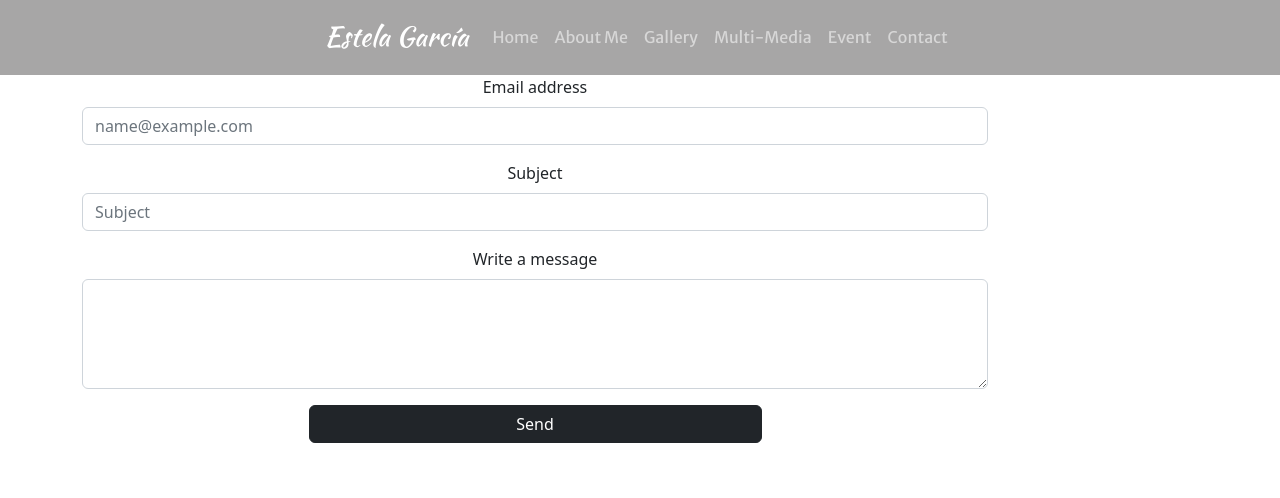
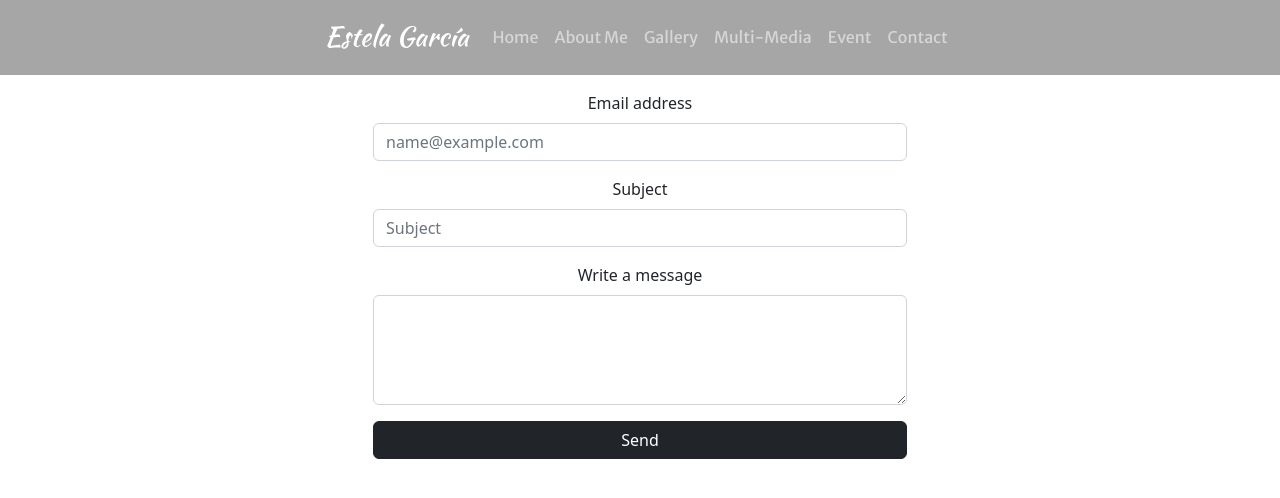
Before and after one commit to thusspokedata/estela-garcia-website, a React (Create React App) app in the folder client/: page /contact in a window 1280 px wide. Shown: the top 498 px of the page. Built offline with nearby package versions, Linux system fonts and the light colour scheme.

Commit message:
flexbox on contactPage

```diff
--- a/client/src/components/ContactPage.js
+++ b/client/src/components/ContactPage.js
@@ -34,8 +34,8 @@ function ContactPage() {
   };
 
   return (
-    <Container>
-      <Row className="col-10">
+    <Container className="d-flex justify-content-center mt-3">
+      <Row className="col-6">
         <Form action="/api/email/send-email" method="post">
           <Form.Group className="mb-3" controlId="exampleForm.ControlInput1">
             <Form.Label>Email address</Form.Label>
@@ -71,7 +71,7 @@ function ContactPage() {
           </Form.Group>
           <Modal.Footer>
             <Button
-              variant="dark text-white col-6 mx-auto"
+              variant="dark text-white col-12 mx-auto"
               type="submit"
               onClick={handleSubmit}
             >
```
Also changed, not shown: 1 other file (tests, documents, lock files or other folders).
